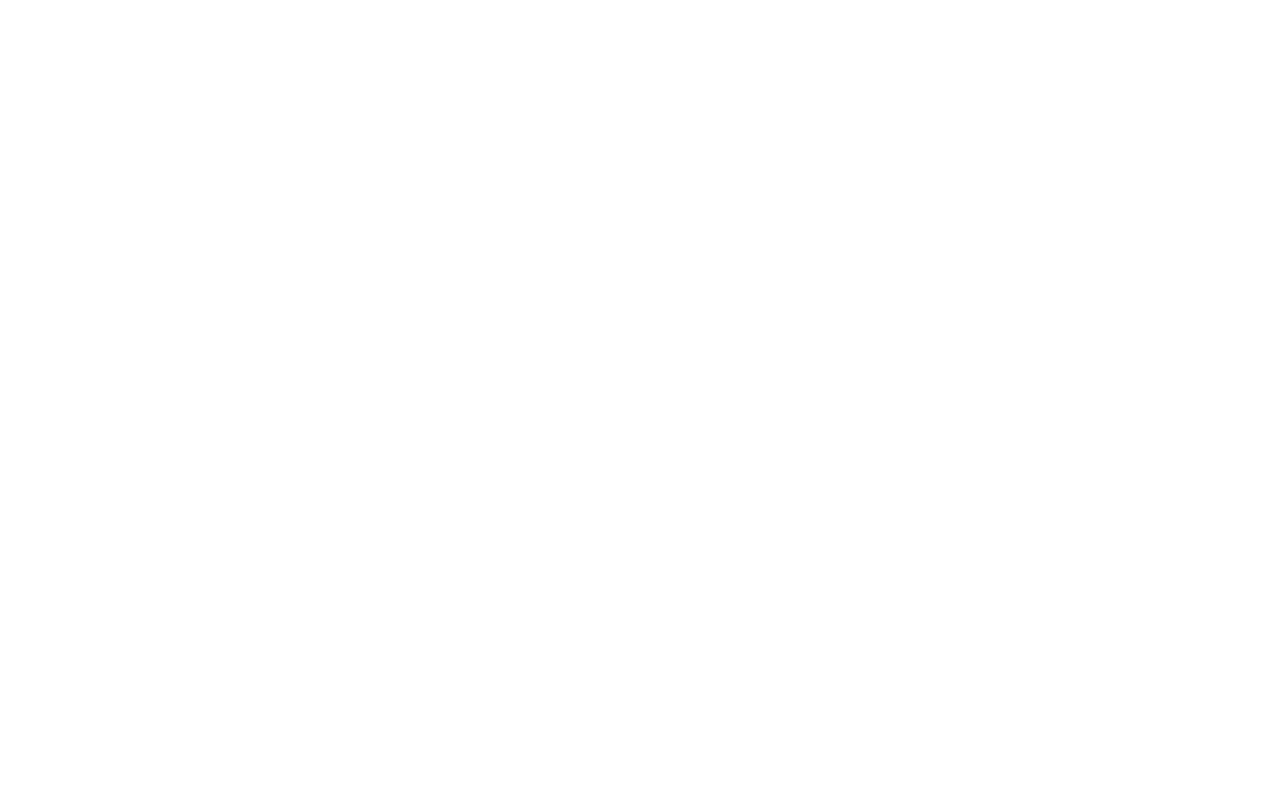
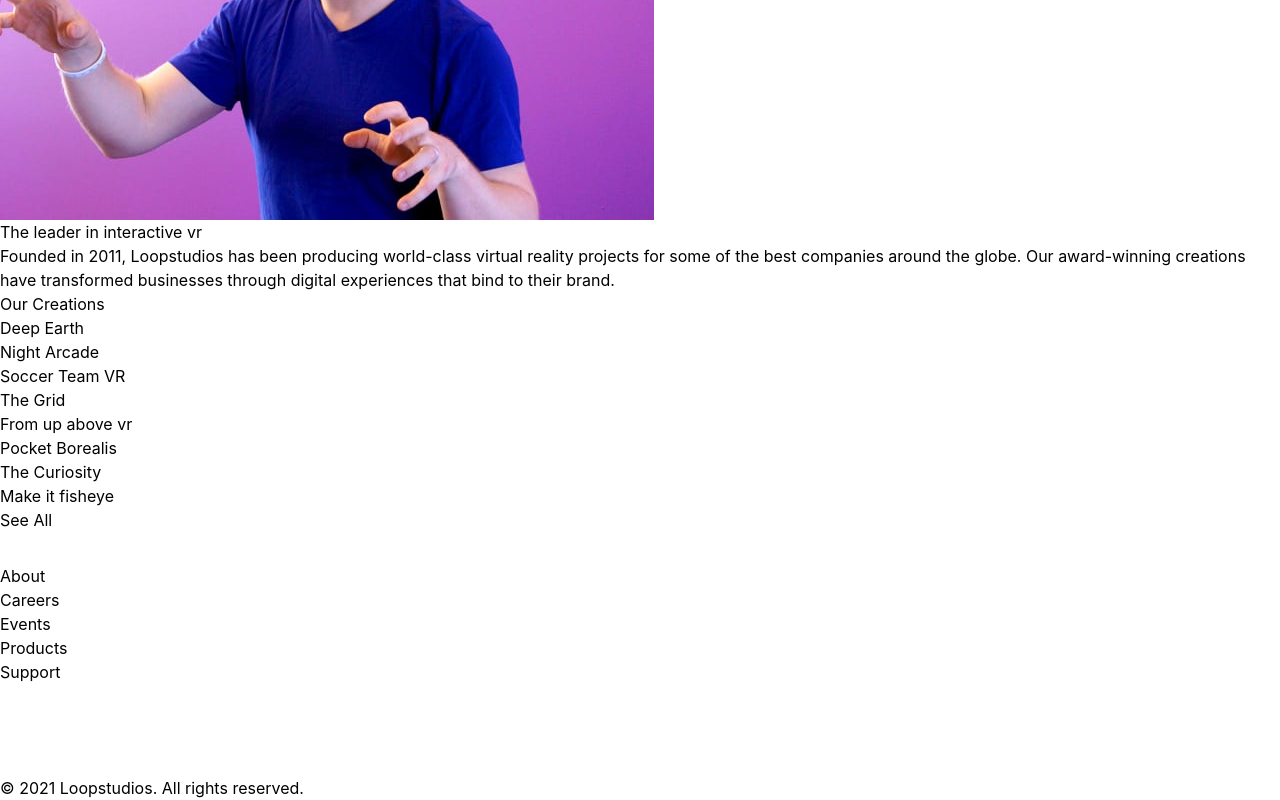
Before and after one commit to yaserrahmani771/loopstudios-landing-page, a React (Vite) app: page / in a window 1280 px wide. Shown: the part 300-1100 px from the top of the page. Before the commit the page ends 800 px from the top, so only its background shows below. Built offline with nearby package versions, Linux system fonts and the light colour scheme.

Commit message:
Initial HTML code is written

```diff
--- a/src/Home.jsx
+++ b/src/Home.jsx
@@ -1,3 +1,101 @@
+import { HeroSection } from "./components/HeroSection";
+import vr_desktop from "./assets/images/desktop/image-interactive.jpg";
+import vr_mobile from "./assets/images/mobile/image-interactive.jpg";
+import deep_earth_mobile from "./assets/images/mobile/image-deep-earth.jpg";
+import deep_earth_desktop from "./assets/images/desktop/image-deep-earth.jpg";
+import night_arcade_mobile from "./assets/images/mobile/image-night-arcade.jpg";
+import night_arcade_desktop from "./assets/images/desktop/image-night-arcade.jpg";
+import soccer_team_mobile from "./assets/images/mobile/image-soccer-team.jpg";
+import soccer_team_desktop from "./assets/images/desktop/image-soccer-team.jpg";
+import grid_mobile from "./assets/images/mobile/image-grid.jpg";
+import grid_desktop from "./assets/images/desktop/image-grid.jpg";
+import from_up_mobile from "./assets/images/mobile/image-from-above.jpg";
+import from_up_desktop from "./assets/images/desktop/image-from-above.jpg";
+import pocket_borealis_mobile from "./assets/images/mobile/image-pocket-borealis.jpg";
+import pocket_borealis_desktop from "./assets/images/desktop/image-pocket-borealis.jpg";
+import curiosity_mobile from "./assets/images/mobile/image-curiosity.jpg";
+import curiosity_desktop from "./assets/images/desktop/image-curiosity.jpg";
+import make_fisheye_mobile from "./assets/images/mobile/image-fisheye.jpg";
+import make_fisheye_desktop from "./assets/images/desktop/image-fisheye.jpg";
+import CreationCard from "./components/CreationCard";
+import { Footer } from "./components/Footer";
+
 export default function Home() {
-  return <></>;
+  const creationCards = [
+    {
+      title: "Deep Earth",
+      mobileBG: deep_earth_mobile,
+      desktopBG: deep_earth_desktop,
+    },
+    {
+      title: "Night Arcade",
+      mobileBG: night_arcade_mobile,
+      desktopBG: night_arcade_desktop,
+    },
+    {
+      title: "Soccer Team VR",
+      mobileBG: soccer_team_mobile,
+      desktopBG: soccer_team_desktop,
+    },
+    {
+      title: "The Grid",
+      mobileBG: grid_mobile,
+      desktopBG: grid_desktop,
+    },
+    {
+      title: "From up above vr",
+      mobileBG: from_up_mobile,
+      desktopBG: from_up_desktop,
+    },
+    {
+      title: "Pocket Borealis",
+      mobileBG: pocket_borealis_mobile,
+      desktopBG: pocket_borealis_desktop,
+    },
+    {
+      title: "The Curiosity",
+      mobileBG: curiosity_mobile,
+      desktopBG: curiosity_desktop,
+    },
+    {
+      title: "Make it fisheye",
+      mobileBG: make_fisheye_mobile,
+      desktopBG: make_fisheye_desktop,
+    },
+  ];
+  return (
+    <>
+      <HeroSection />
+      <article className="vr-section">
+        <div className="image-container">
+          <picture>
+            <source srcSet={vr_desktop} media="(min-width: 1440px)" />
+            <img src={vr_mobile} alt="" />
+          </picture>
+        </div>
+        <div className="contents">
+          <h2>The leader in interactive vr</h2>
+          <p>
+            Founded in 2011, Loopstudios has been producing world-class virtual
+            reality projects for some of the best companies around the globe.
+            Our award-winning creations have transformed businesses through
+            digital experiences that bind to their brand.
+          </p>
+        </div>
+      </article>
+      <section>
+        <h2>Our Creations</h2>
+        {creationCards.map((creationCard) => {
+          return (
+            <CreationCard
+              key={creationCard.title}
+              creationCard={creationCard}
+            />
+          );
+        })}
+        <button>See All</button>
+      </section>
+      <Footer />
+    </>
+  );
 }
--- /dev/null
+++ b/src/components/CreationCard.jsx
@@ -0,0 +1,7 @@
+export default function CreationCard({ creationCard }) {
+  return (
+    <div>
+      <h3>{creationCard.title}</h3>
+    </div>
+  );
+}
--- /dev/null
+++ b/src/components/Footer.jsx
@@ -0,0 +1,66 @@
+import { Link } from "react-router-dom";
+import logo from "../assets/images/logo.svg";
+import facebook_icon from "../assets/images/icon-facebook.svg";
+import twitter_icon from "../assets/images/icon-twitter.svg";
+import pinterest_icon from "../assets/images/icon-pinterest.svg";
+import instagram_icon from "../assets/images/icon-instagram.svg";
+
+export function Footer() {
+  return (
+    <footer>
+      <div className="left">
+        <div className="top">
+          <img src={logo} alt="" />
+        </div>
+        <div className="bottom">
+          <ul>
+            <li>
+              <Link>About</Link>
+            </li>
+            <li>
+              <Link>Careers</Link>
+            </li>
+            <li>
+              <Link>Events</Link>
+            </li>
+            <li>
+              <Link>Products</Link>
+            </li>
+            <li>
+              <Link>Support</Link>
+            </li>
+          </ul>
+        </div>
+      </div>
+      <div className="right">
+        <div className="top">
+          <ul>
+            <li>
+              <Link>
+                <img src={facebook_icon} alt="" />
+              </Link>
+            </li>
+            <li>
+              <Link>
+                <img src={twitter_icon} alt="" />
+              </Link>
+            </li>
+            <li>
+              <Link>
+                <img src={pinterest_icon} alt="" />
+              </Link>
+            </li>
+            <li>
+              <Link>
+                <img src={instagram_icon} alt="" />
+              </Link>
+            </li>
+          </ul>
+        </div>
+        <div className="bottom">
+          <p>&copy; 2021 Loopstudios. All rights reserved.</p>
+        </div>
+      </div>
+    </footer>
+  );
+}
--- /dev/null
+++ b/src/components/Header.jsx
@@ -0,0 +1,16 @@
+import logo from "../assets/images/logo.svg";
+import menu_icon from "../assets/images/icon-hamburger.svg";
+export default function Header() {
+  return (
+    <header>
+      <div className="left">
+        <img src={logo} alt="" />
+      </div>
+      <div className="right">
+        <div className="menu-icon-container">
+          <img src={menu_icon} alt="" />
+        </div>
+      </div>
+    </header>
+  );
+}
--- /dev/null
+++ b/src/components/HeroSection.jsx
@@ -0,0 +1,12 @@
+import Header from "./Header";
+
+export function HeroSection() {
+  return (
+    <>
+      <Header />
+      <section>
+        <h1>IMMERSIVE EXPERIENCES THAT DELIVER</h1>
+      </section>
+    </>
+  );
+}
```
